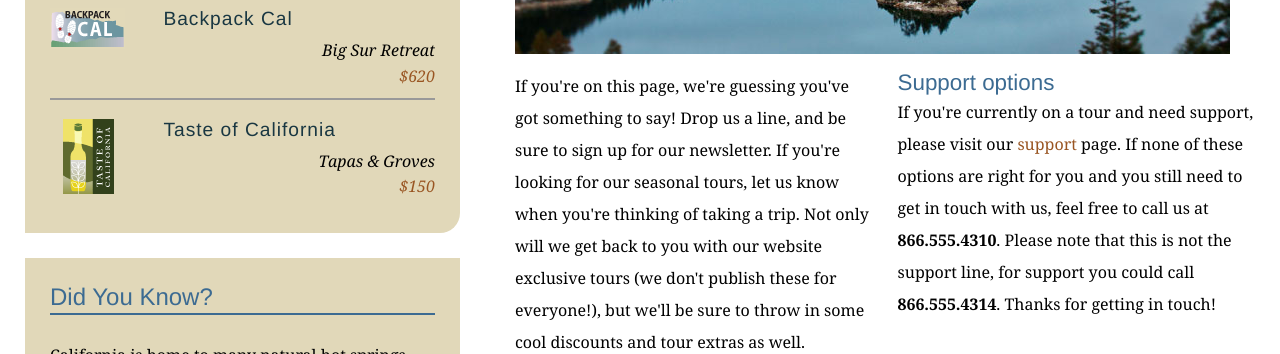
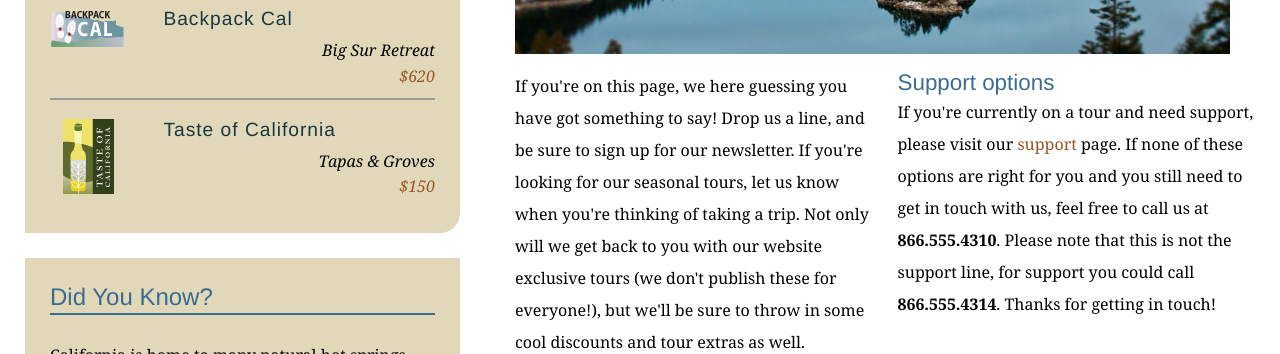
Before and after one commit to imusman/explore_california_website, a plain HTML site: page contact.html in a window 1280 px wide. Shown: the part 598-952 px from the top of the page. Drawn offline with Linux system fonts and the light colour scheme.

Commit message:
English correction to contact.html

```diff
--- a/contact.html
+++ b/contact.html
@@ -68,7 +68,7 @@
           <h1>Get in touch</h1>
           <img src="assets/images/emerald_bay.jpg" alt="Beautiful Lake Tahoe" class="articleImage" />
           <div class="multiCol">
-            <p>If you're on this page, we're guessing you've got something to say! Drop us a line, and be sure to sign up for our newsletter. If you're looking for our seasonal tours,  let us know when you're thinking of taking a trip. Not only will we get back to you with our website exclusive tours (we don't publish these for everyone!), but we'll be sure to throw in some cool discounts and tour extras as well.</p>
+            <p>If you're on this page, we here guessing you have got something to say! Drop us a line, and be sure to sign up for our newsletter. If you're looking for our seasonal tours,  let us know when you're thinking of taking a trip. Not only will we get back to you with our website exclusive tours (we don't publish these for everyone!), but we'll be sure to throw in some cool discounts and tour extras as well.</p>
 
             <h2>Support options</h2>
             <p>If you're currently on a tour and need support, please visit our <a href="support.html">support</a> page. If none of these options are right for you and you still need to get in touch with us, feel free to call us at<span class="phone"> <strong>866.555.4310</strong>. Please note that this is not the support line, for support you could call </span><strong>866.555.4314</strong>. Thanks for getting in touch!</p>
```
